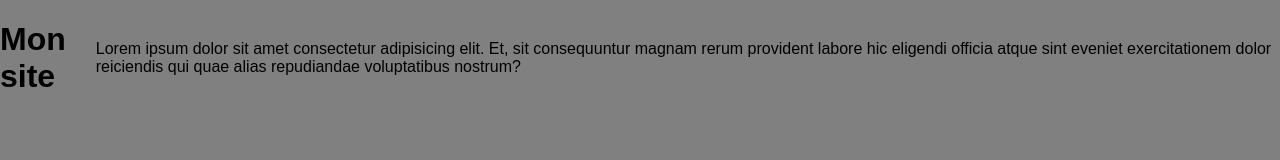
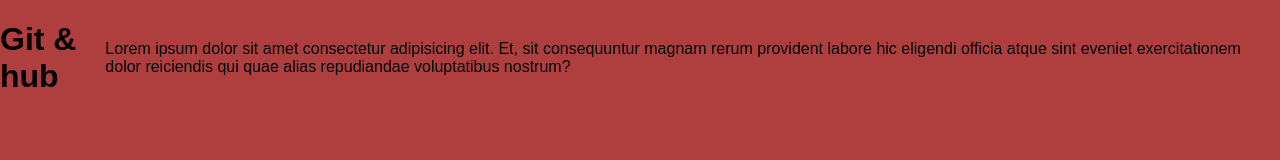
Before and after one commit to PattReidway/Hello, a plain HTML site: page index.html in a window 1280 px wide. Drawn offline with Linux system fonts and the light colour scheme.

Commit message:
new color and title

```diff
--- a/index.html
+++ b/index.html
@@ -9,7 +9,7 @@
             margin: 0;
             padding: 0;
             height: 100%;
-            background: gray;
+            background: rgb(175, 63, 63);
             display: flex;
             align-items:  center;
             justify-content: center;
@@ -19,7 +19,7 @@
     <title>Mon site </title>
 </head>
 <body>
-    <h1>Mon site</h1>
+    <h1>Git & hub</h1>
     <p>
         Lorem ipsum dolor sit amet consectetur adipisicing elit. Et, sit consequuntur magnam rerum provident labore hic eligendi officia atque sint eveniet exercitationem dolor reiciendis qui quae alias repudiandae voluptatibus nostrum?
     </p>
```
